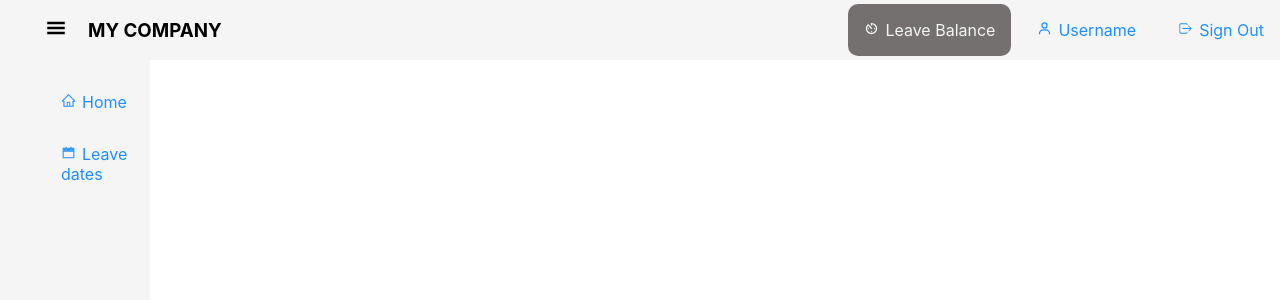
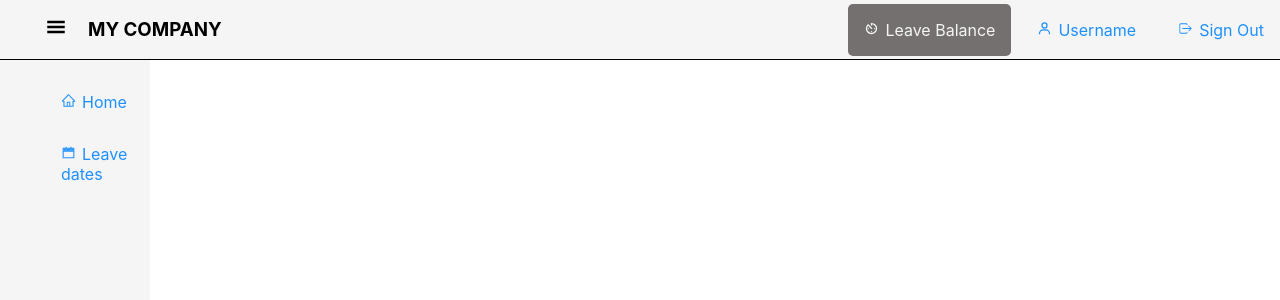
Before and after one commit to BenoCharlo/payroll_manager, a Next.js app in the folder frontend/: page / in a window 1280 px wide. In both pictures the pointer is over the item "Leave Balance". Shown: the top 300 px of the page. Built offline with nearby package versions, Linux system fonts and the light colour scheme.

Commit message:
add border to navbar

```diff
--- a/frontend/styles/Navbar.module.css
+++ b/frontend/styles/Navbar.module.css
@@ -1,7 +1,7 @@
 .nav {
     height: 60px;
     background: whitesmoke;
-
+    border-bottom: 0.05px solid;
 }
 
 .nav__menu {
@@ -31,7 +31,7 @@
 
 .menu__item:hover {
     background-color: rgb(85, 80, 80);
-    border-radius: 10px;
+    border-radius: 5px;
     opacity: 0.8;
     color: whitesmoke
 }
```
